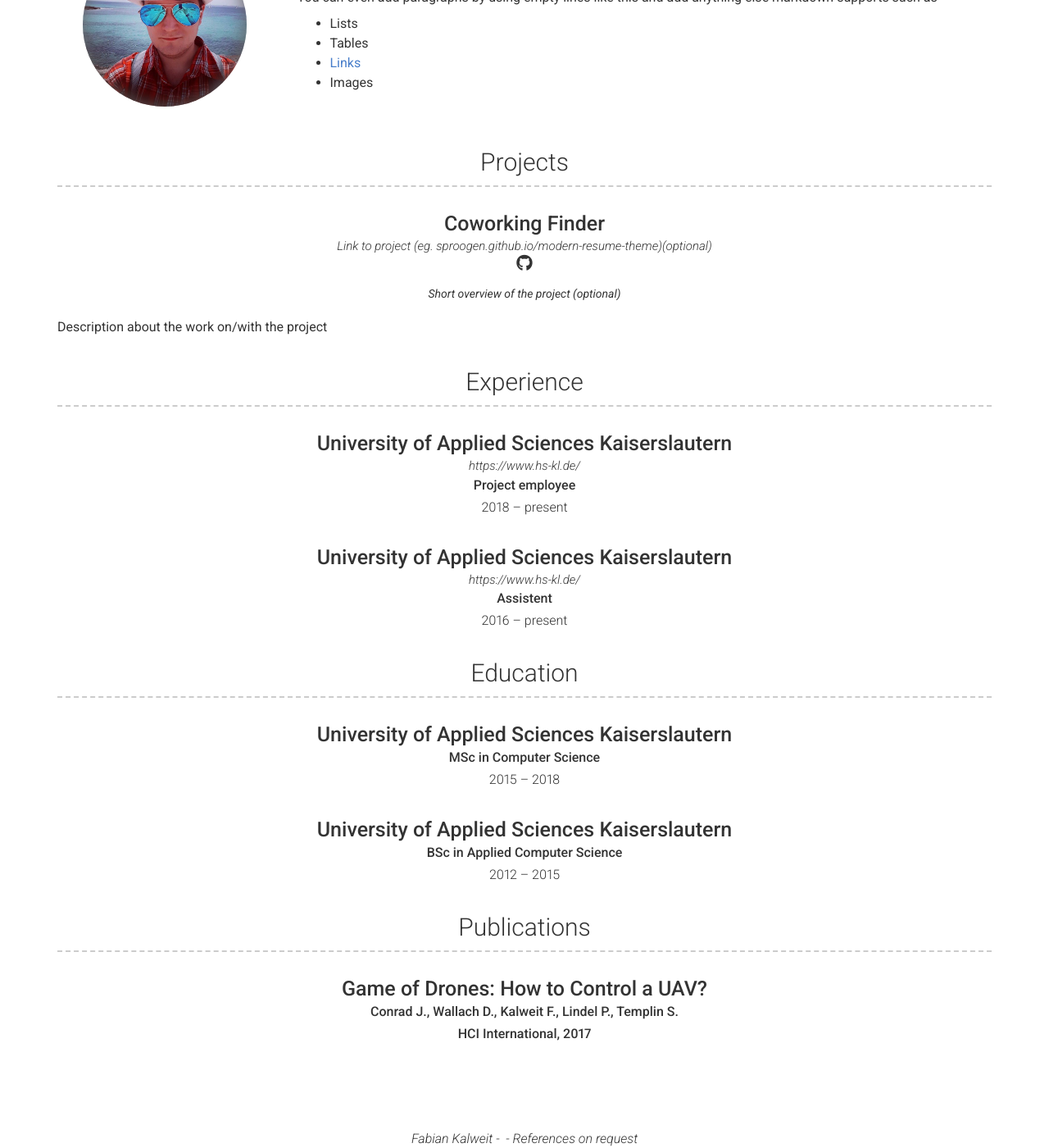
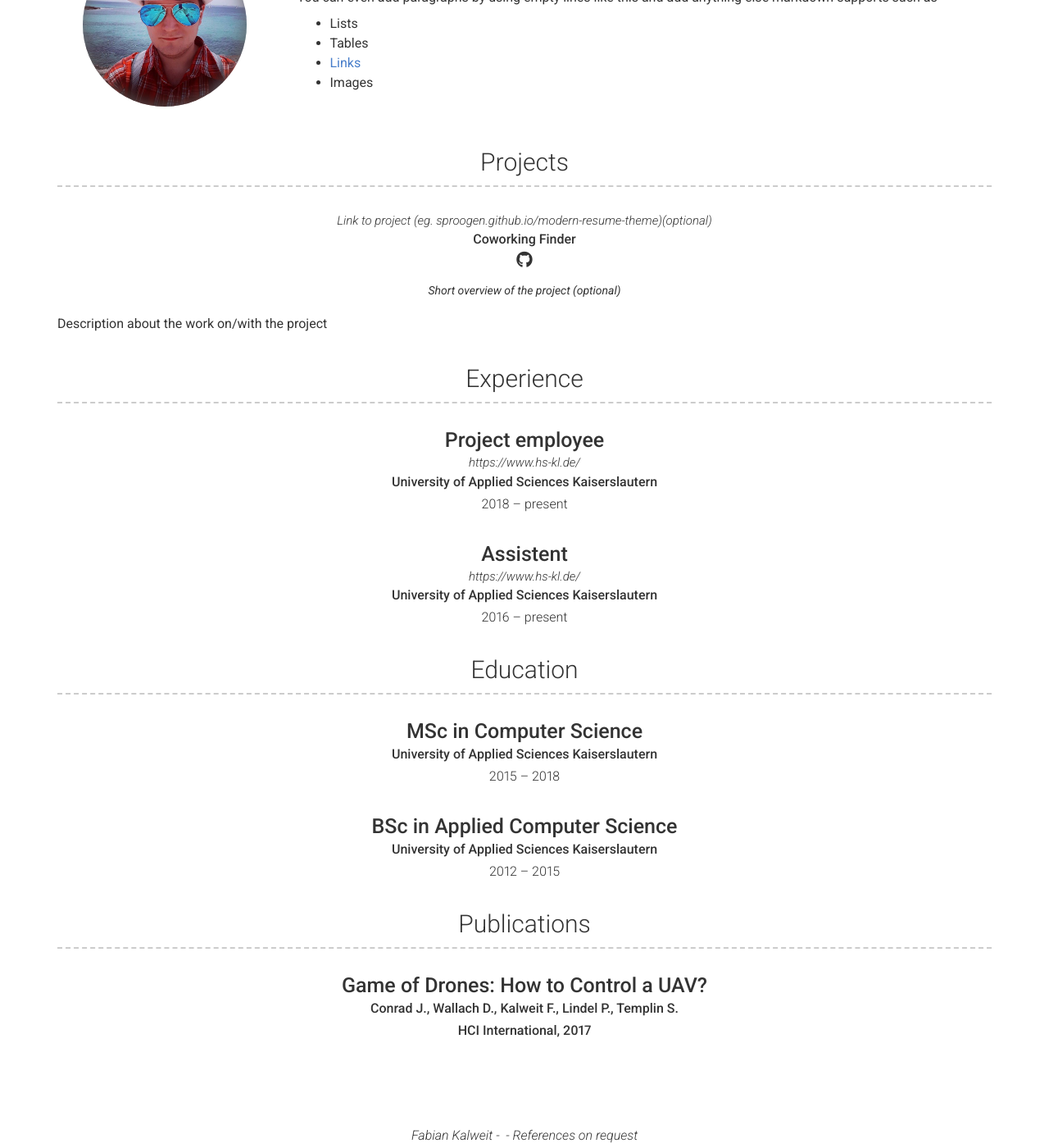
Before and after one commit to fkalweit/fkalweit.github.io, a Jekyll site: the page built from index.md, in a window 1280 px wide and 1400 px high, scrolled down 349 px. Shown: the whole window at 82% size. Built offline with Jekyll 4.4.1, drawn with Linux system fonts in a browser that asks for light colours; nearby versions of some CDN libraries.

Commit message:
überschriften getauscht

```diff
--- a/_includes/top-middle.html
+++ b/_includes/top-middle.html
@@ -1,15 +1,15 @@
 <div class="row clearfix layout layout-top-middle">
   <div class="col-xs-12 col-print-12 details">
-    {%- if include.item.name -%}<h4>{{ include.item.name }}</h4>{%- endif -%}
-    {%- if include.item.company -%}<h4>{{ include.item.company }}</h4>{%- endif -%}
+    {%- if include.item.qualification -%}<h4>{{ include.item.qualification }}</h4>{%- endif -%}
+    {%- if include.item.job_title -%}<h4>{{ include.item.job_title }}</h4>{%- endif -%}
     {%- if include.item.title -%}<h4>{{ include.item.title }}</h4>{%- endif -%}
     {%- if include.item.link -%}
       {% include a.html href=include.item.link class="link" %}{{ include.item.link }}</a>
     {%- endif -%}
-    {%- if include.item.job_title -%}<p><b>{{ include.item.job_title }}</b></p>{%- endif -%}
+    {%- if include.item.company -%}<p><b>{{ include.item.company }}</b></p>{%- endif -%}
     {%- if include.item.authors -%}<p><b>{{ include.item.authors }}</b></p>{%- endif -%}
     {%- if include.item.conference -%}<p><b>{{ include.item.conference }}</b></p>{%- endif -%}
-    {%- if include.item.qualification -%}<p><b>{{ include.item.qualification }}</b></p>{%- endif -%}
+    {%- if include.item.name -%}<p><b>{{ include.item.name }}</b></p>{%- endif -%}
     {%- if include.item.dates -%}<p>{{ include.item.dates }}</p>{%- endif -%}
     {% for job in include.item.jobs %}
       <p><b>{{ job.title }}</b></p>
```
